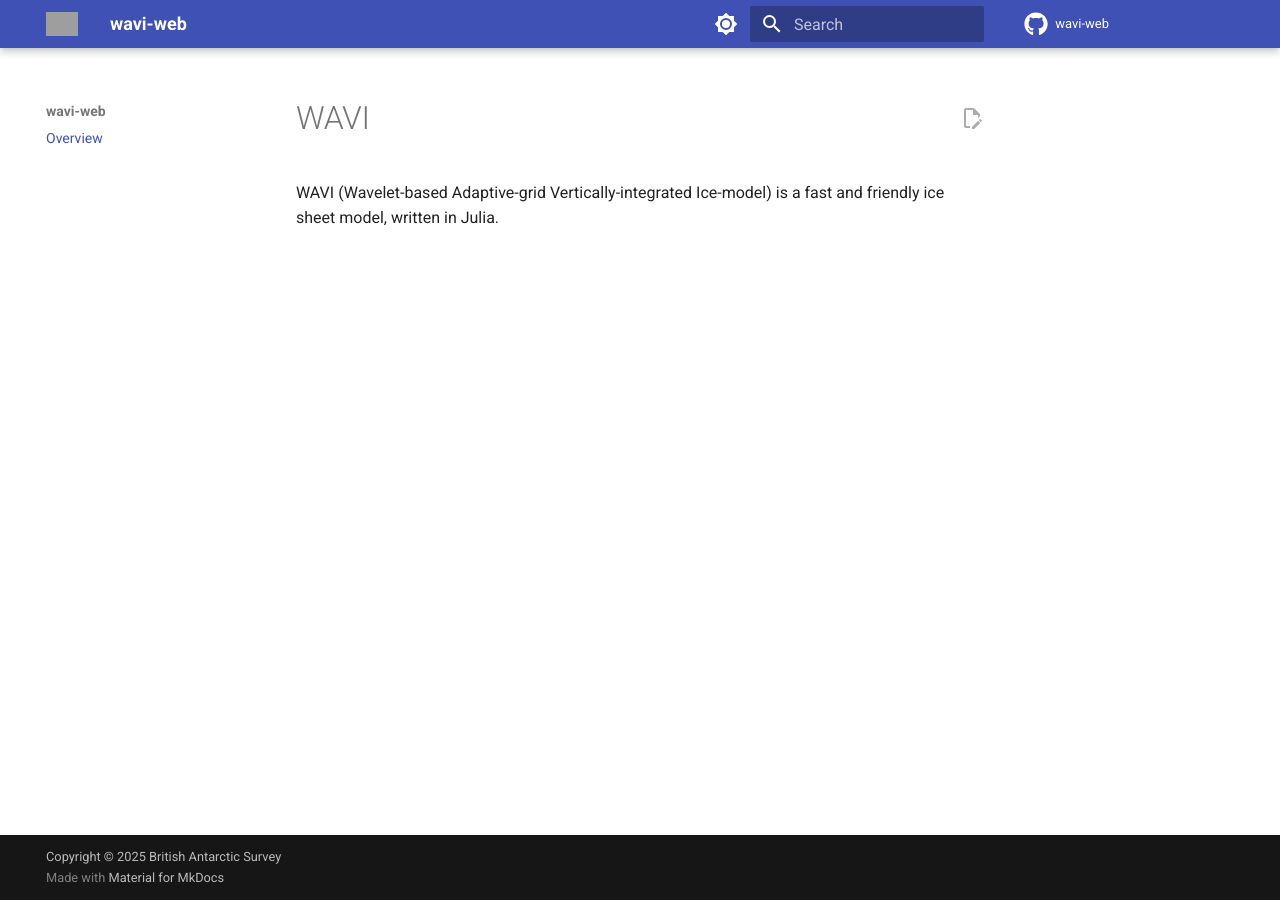
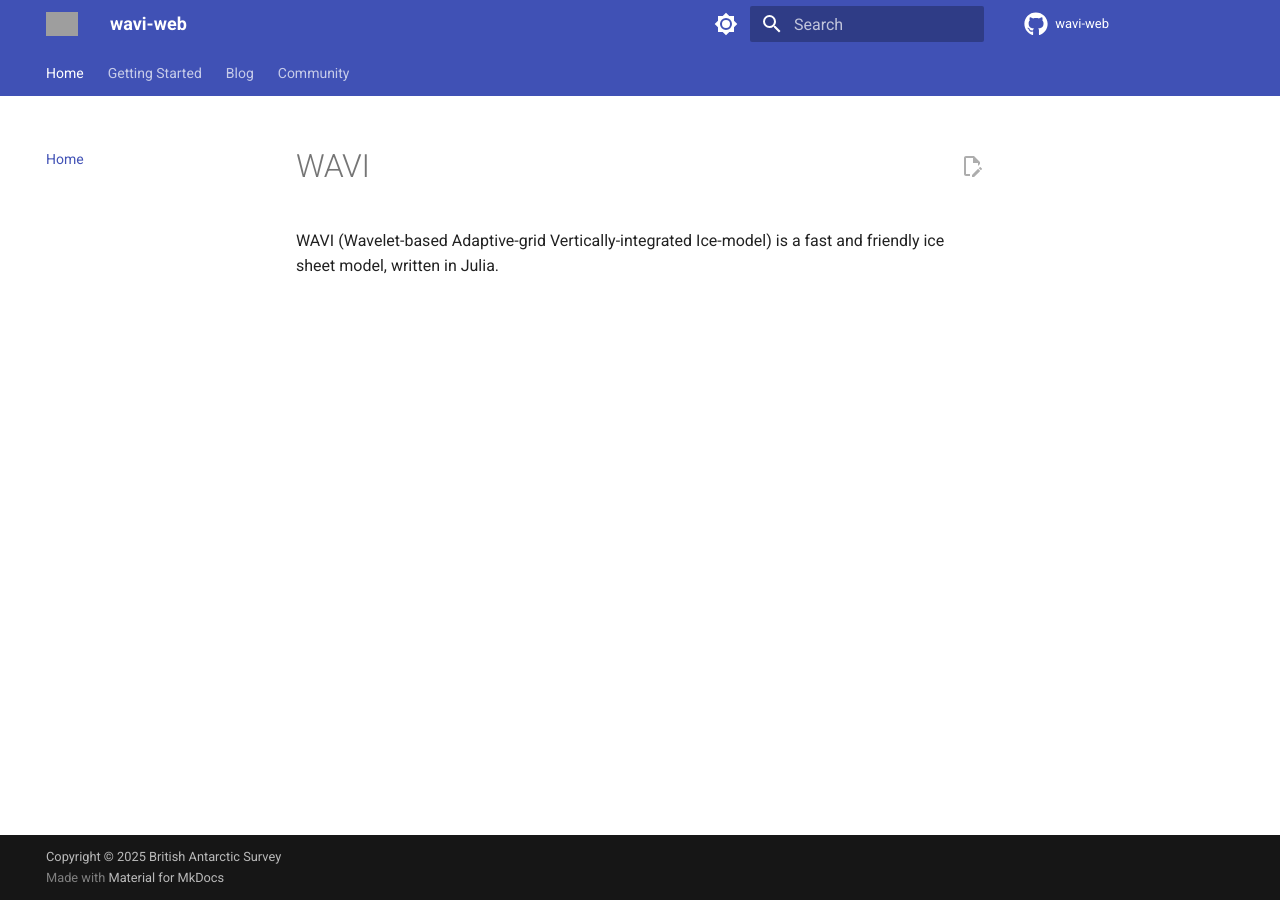
Before and after one commit to WAVI-ice-sheet-model/WAVI-website, an MkDocs documentation site: the page built from docs/index.md, in a window 1280 px wide. Built offline with MkDocs 1.6.1 and Material for MkDocs 9.7.7, drawn with Linux system fonts in a browser that asks for light colours; comment, search, counter and statistics services are not loaded; grey boxes are pictures that could not be loaded.

Commit message:
add blog and community pages

```diff
--- a/mkdocs.yml
+++ b/mkdocs.yml
@@ -1,6 +1,11 @@
 site_name: wavi-web
 nav:
-  - Overview: index.md
+  - Home: index.md
+  - Getting Started: getting_started.md
+  - Blog:
+    - blog/index.md
+  - Community:
+    - community.md
 repo_url: https://github.com/thozwa/wavi-web
 repo_name: wavi-web
 edit_uri: edit/main/docs/
@@ -28,7 +33,10 @@ theme:
     - content.code.copy
     # Enables "edit this page" to contribute to docs
     - content.action.edit
+    - navigation.indexes
+    - navigation.tabs
 plugins:
+  - blog
   - search
   # Enables automatically generating authors from git repo, see acknowledgements.md
 markdown_extensions:
```
Also changed, not shown: docs/blog/index.md (added, +1 -0 lines), docs/community.md (added), docs/getting_started.md (added).
